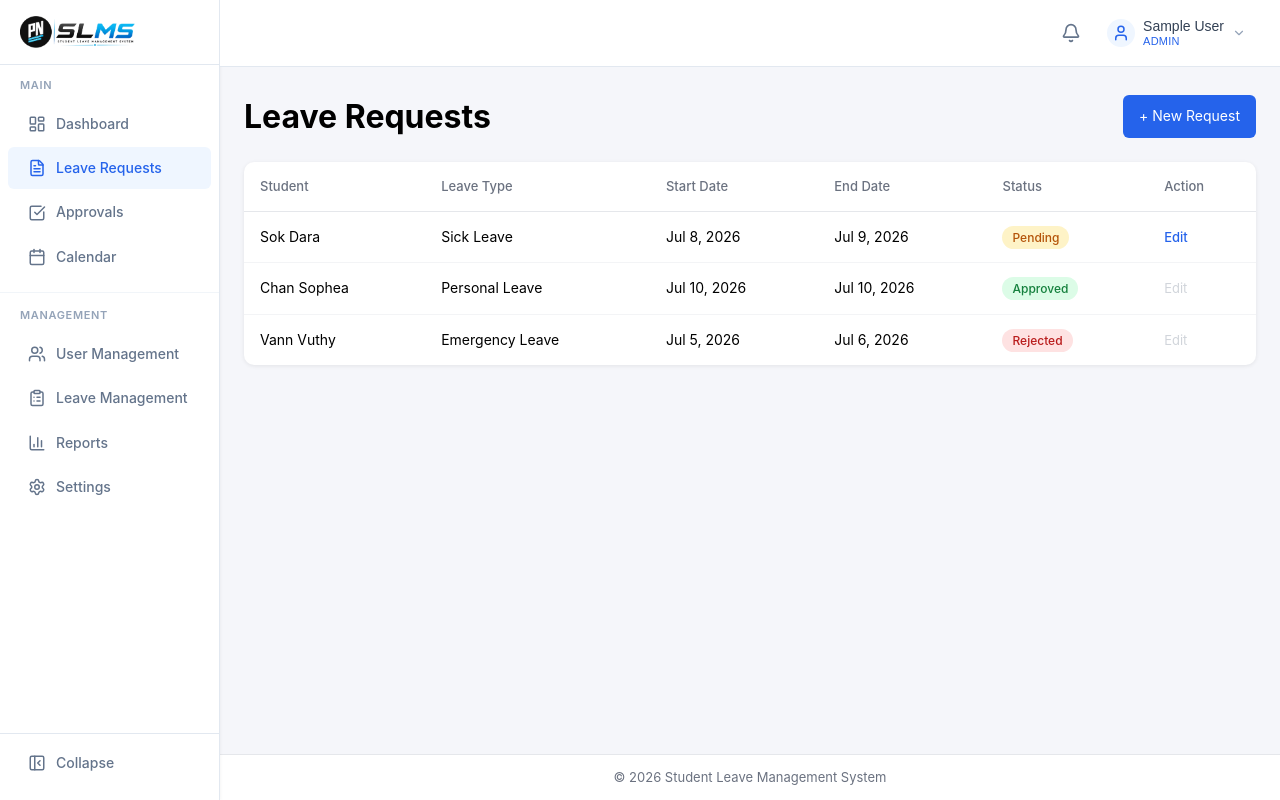
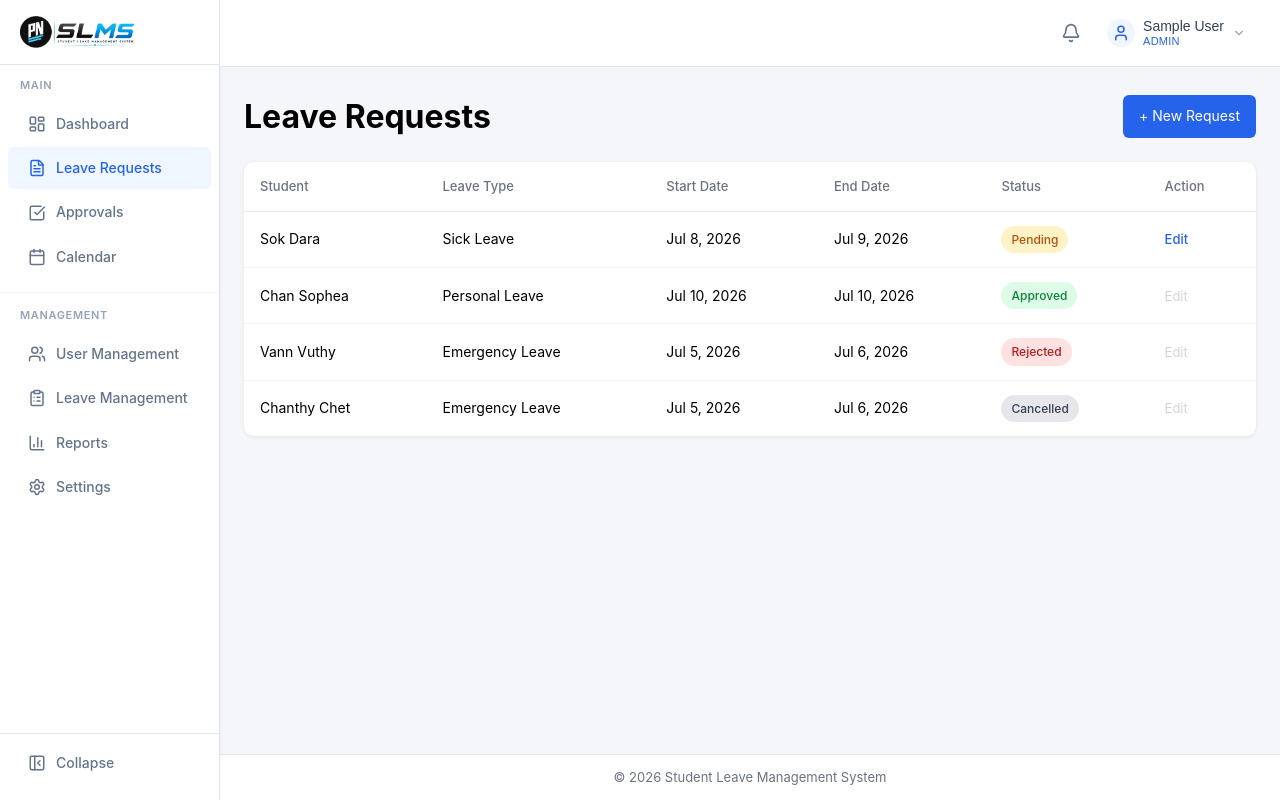
Before and after one commit to G10-SLMS/G10-SLMS-FRONT, a Vue app: page /leave-requests in a window 1280 px wide. Built offline with nearby package versions, Linux system fonts and the light colour scheme; no server answers; sample sign-in values are in the browser's storage.

Commit message:
[FEAT] G10-SLMS-FRONT #20: Develop Status Badge Component

```diff
--- a/src/components/StatusBadge.vue
+++ b/src/components/StatusBadge.vue
@@ -1,9 +1,64 @@
 <template>
-  <span class="status-badge">
-    <slot />
+  <span class="status-badge" :class="badgeClass">
+    {{ badgeLabel }}
   </span>
 </template>
 
 <script setup lang="ts">
-// StatusBadge component
+import { computed } from 'vue'
+
+const props = defineProps<{
+  status: string
+}>()
+
+const statusMap: Record<string, { label: string; className: string }> = {
+  pending: { label: 'Pending', className: 'pending' },
+  approved: { label: 'Approved', className: 'approved' },
+  rejected: { label: 'Rejected', className: 'rejected' },
+  cancelled: { label: 'Cancelled', className: 'cancelled' },
+}
+
+const badgeInfo = computed(() => {
+  const key = (props.status ?? '').trim().toLowerCase()
+  return statusMap[key] || { label: 'Unknown', className: 'unknown' }
+})
+
+const badgeLabel = computed(() => badgeInfo.value.label)
+const badgeClass = computed(() => badgeInfo.value.className)
 </script>
+
+<style scoped>
+.status-badge {
+  display: inline-block;
+  padding: 4px 10px;
+  border-radius: 999px;
+  font-size: 12px;
+  font-weight: 500;
+  white-space: nowrap;
+}
+
+.status-badge.pending {
+  background: #fef3c7;
+  color: #b45309;
+}
+
+.status-badge.approved {
+  background: #dcfce7;
+  color: #15803d;
+}
+
+.status-badge.rejected {
+  background: #fee2e2;
+  color: #b91c1c;
+}
+
+.status-badge.cancelled {
+  background: #e5e7eb;
+  color: #374151;
+}
+
+.status-badge.unknown {
+  background: #f3f4f6;
+  color: #9ca3af;
+}
+</style>
--- a/src/views/LeaveRequestView.vue
+++ b/src/views/LeaveRequestView.vue
@@ -24,9 +24,7 @@
             <td>{{ request.startDate }}</td>
             <td>{{ request.endDate }}</td>
             <td>
-              <span class="badge" :class="request.status.toLowerCase()">
-                {{ request.status }}
-              </span>
+              <StatusBadge :status="request.status" />
             </td>
             <td>
               <RouterLink
@@ -48,6 +46,9 @@
 <script setup lang="ts">
 import { ref } from 'vue'
 import { useRouter } from 'vue-router'
+import StatusBadge from '../components/StatusBadge.vue'
+
+
 const router = useRouter()
 function goToNewRequest() {
   router.push('/leave/new')
@@ -58,6 +59,7 @@ const requests = ref([
   { id: 1, student: 'Sok Dara', type: 'Sick Leave', startDate: 'Jul 8, 2026', endDate: 'Jul 9, 2026', status: 'Pending' },
   { id: 2, student: 'Chan Sophea', type: 'Personal Leave', startDate: 'Jul 10, 2026', endDate: 'Jul 10, 2026', status: 'Approved' },
   { id: 3, student: 'Vann Vuthy', type: 'Emergency Leave', startDate: 'Jul 5, 2026', endDate: 'Jul 6, 2026', status: 'Rejected' },
+  { id: 4, student: 'Chanthy Chet', type: 'Emergency Leave', startDate: 'Jul 5, 2026', endDate: 'Jul 6, 2026', status: 'Cancelled' },
 ])
 </script>
 
@@ -122,28 +124,6 @@ tbody tr:last-child {
   border-bottom: none;
 }
 
-.badge {
-  padding: 4px 10px;
-  border-radius: 999px;
-  font-size: 12px;
-  font-weight: 500;
-}
-
-.badge.pending {
-  background: #fef3c7;
-  color: #b45309;
-}
-
-.badge.approved {
-  background: #dcfce7;
-  color: #15803d;
-}
-
-.badge.rejected {
-  background: #fee2e2;
-  color: #b91c1c;
-}
-
 .edit-link {
   color: #2563eb;
   text-decoration: none;
```
